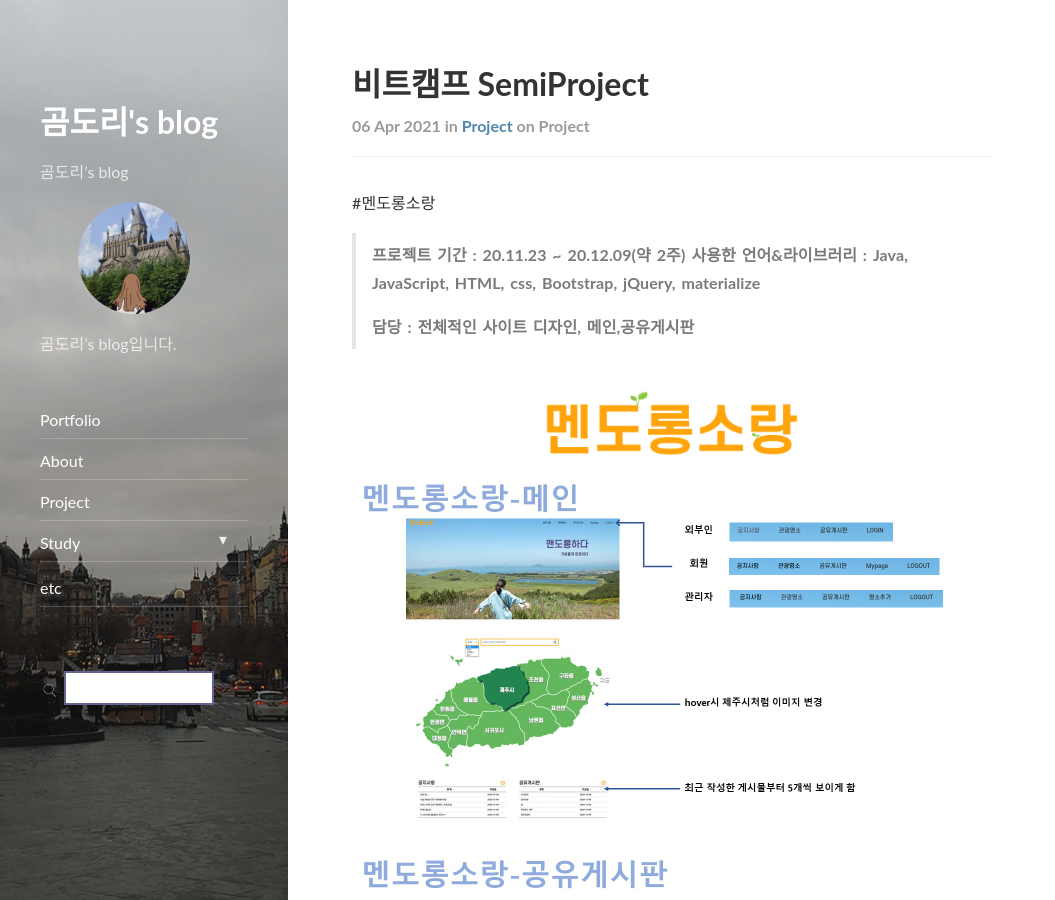
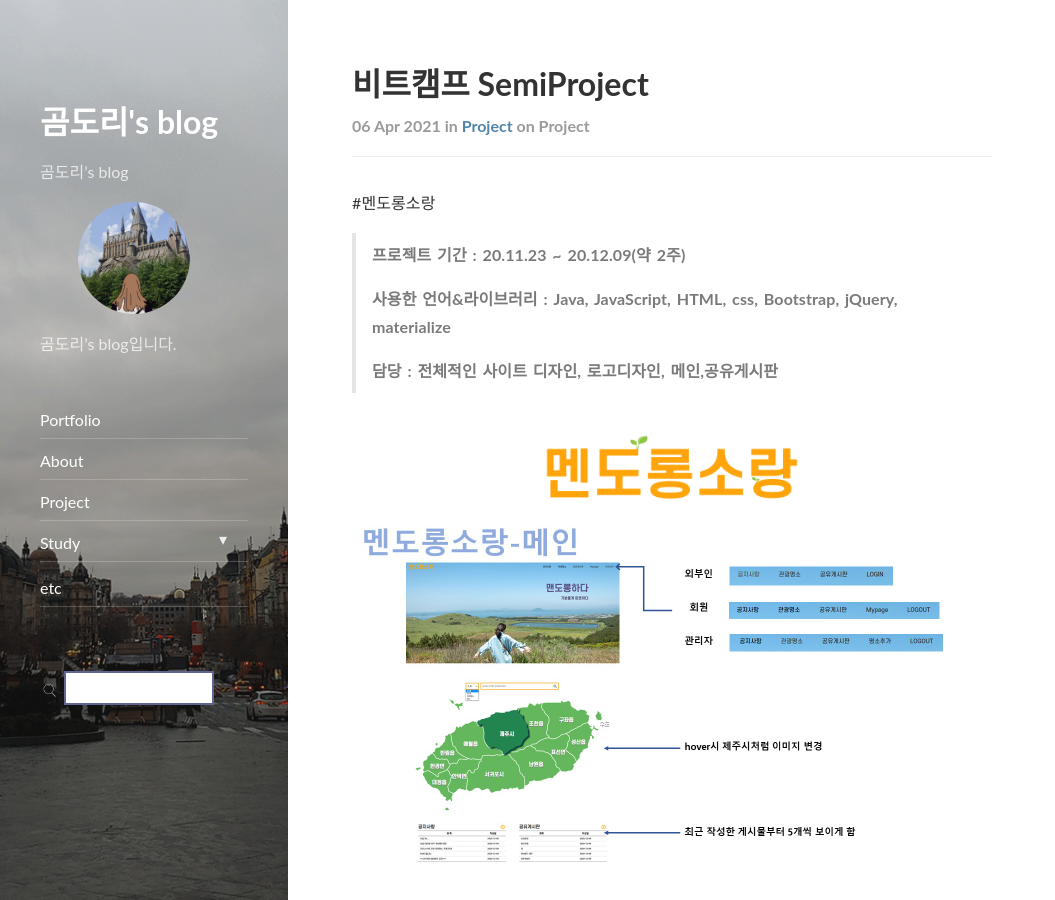
Before and after one commit to tkznzl12/tkznzl12.github.io, a Jekyll site: the page built from _posts/project/2021-04-06-SemiProject-blog01.md, in a window 1280 px wide and 900 px high. Shown: the whole window, without its empty margins (0-1055 px from the left). Built offline with Jekyll 4.4.1, drawn with Linux system fonts in a browser that asks for light colours; nearby versions of some CDN libraries; comment, search, counter and statistics services are not loaded.

Commit message:
enter 수정

```diff
--- a/_posts/project/2021-04-06-SemiProject-blog01.md
+++ b/_posts/project/2021-04-06-SemiProject-blog01.md
@@ -10,9 +10,10 @@
 #멘도롱소랑
 
 >**프로젝트 기간 : 20.11.23 ~ 20.12.09(약 2주)**
+>
 >**사용한 언어&라이브러리 : Java, JavaScript, HTML, css, Bootstrap, jQuery, materialize**
 >
->__담당 : 전체적인 사이트 디자인, 메인,공유게시판__
+>__담당 : 전체적인 사이트 디자인, 로고디자인, 메인,공유게시판__
 
 &nbsp;<img src="/assets/logo2_5iyic4xj9.png" width="40%">
 
```
Also changed, not shown: _posts/project/2021-04-06-FinalProject-blog02.md (+1 -0 lines).
